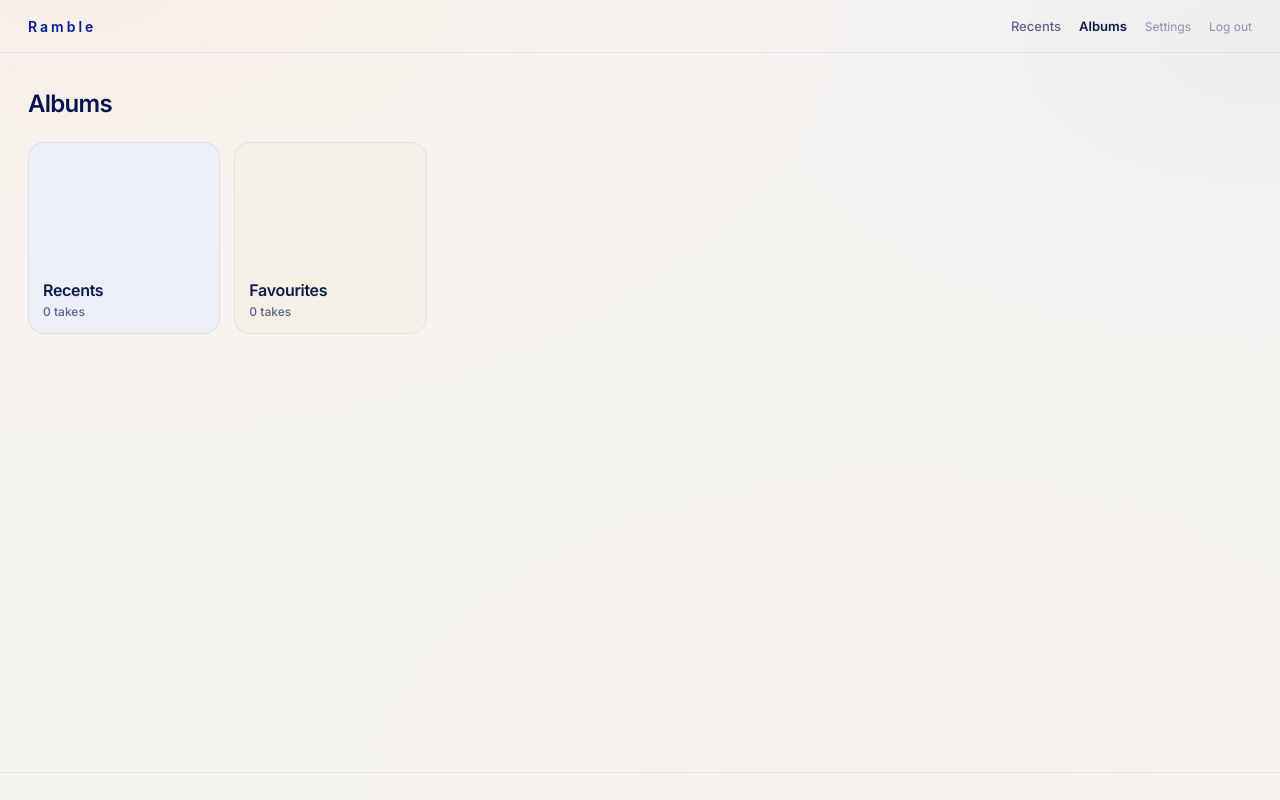
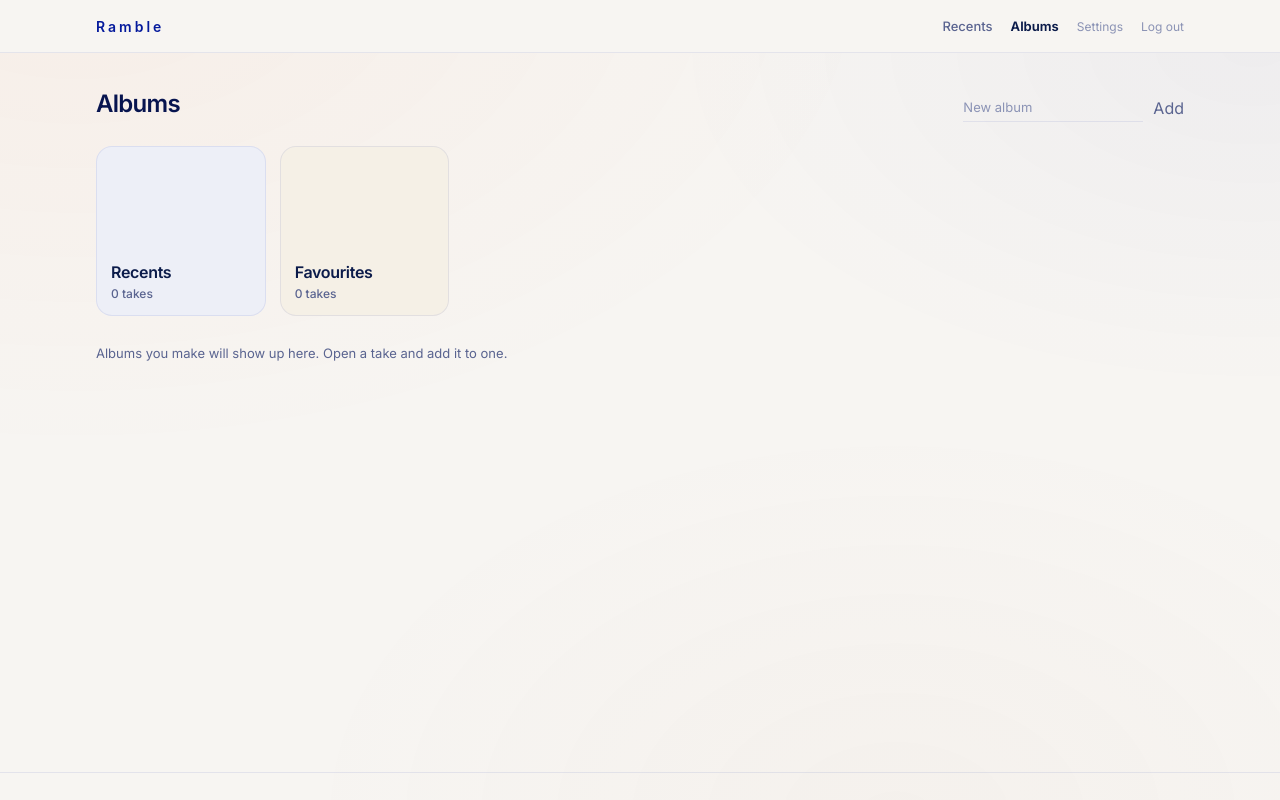
Before and after one commit to RoyKeane94/Ramble, a Django app: page /albums/ in a window 1280 px wide. Run offline with Django 5.2, Linux system fonts and the light colour scheme; the visitor is signed in with stand-in values (Sample User, id 1); data that the repository does not hold is empty; parts of the project's set-up code (start-up, migrations or seed data) failed here and were passed over.

Commit message:
Web page finalised

```diff
--- a/notes/urls.py
+++ b/notes/urls.py
@@ -8,6 +8,7 @@ urlpatterns = [
     path("", views.home, name="home"),
     path("roll/", views.note_list, name="list"),
     path("albums/", views.album_list, name="albums"),
+    path("albums/new/", views.album_create, name="album_create"),
     path("notes/<uuid:pk>/", views.note_detail, name="detail"),
     path("notes/<uuid:pk>/delete/", views.note_delete, name="delete"),
     path("notes/<uuid:pk>/star/", views.note_star, name="star"),
--- a/notes/views.py
+++ b/notes/views.py
@@ -1,4 +1,4 @@
-from collections import OrderedDict
+from collections import Counter, OrderedDict
 from datetime import timedelta
 from uuid import UUID
 
@@ -7,8 +7,12 @@ from django.db.models import Max
 from django.shortcuts import get_object_or_404, redirect, render
 from django.urls import reverse
 from django.utils import timezone
+from django.views.decorators.http import require_POST
 
 from .models import Album, Note
+
+# Month section headers only when that month has more takes than this.
+MONTH_GROUP_THRESHOLD = 8
 
 
 def home(request):
@@ -17,19 +21,38 @@ def home(request):
     return render(request, "pages/home.html")
 
 
+def group_notes_for_roll(notes):
+    """Today/Yesterday/day for thin months; month headers when a month is dense."""
+    note_list = list(notes)
+    month_counts = Counter()
+    for note in note_list:
+        local = timezone.localtime(note.created_at)
+        month_counts[(local.year, local.month)] += 1
+
+    grouped = OrderedDict()
+    for note in note_list:
+        local = timezone.localtime(note.created_at)
+        dense = month_counts[(local.year, local.month)] > MONTH_GROUP_THRESHOLD
+        note.show_row_day = dense
+        header = note.month_header if dense else note.day_header_compact
+        grouped.setdefault(header, []).append(note)
+    return grouped
+
+
 @login_required
 def note_list(request):
     album_param = request.GET.get("album", "recents")
     query = request.GET.get("q", "").strip()
     notes = Note.objects.filter(user=request.user)
     has_recents = notes.exists()
-    has_starred = notes.filter(is_starred=True).exists()
     current_album = None
     album_title = "Recents"
+    from_albums = False
 
     if album_param == "starred":
         notes = notes.filter(is_starred=True)
         album_title = "Favourites"
+        from_albums = True
     elif album_param not in ("", "recents"):
         try:
             album_id = UUID(album_param)
@@ -40,17 +63,14 @@ def note_list(request):
             if current_album:
                 notes = notes.filter(albums=current_album).distinct()
                 album_title = current_album.name
+                from_albums = True
             else:
                 album_param = "recents"
 
     if query:
-        notes = notes.filter(
-            Q_from_query(query)
-        )
+        notes = notes.filter(Q_from_query(query))
 
-    grouped = OrderedDict()
-    for note in notes:
-        grouped.setdefault(note.list_header, []).append(note)
+    grouped = group_notes_for_roll(notes)
 
     return render(
         request,
@@ -62,9 +82,9 @@ def note_list(request):
             "current_album": current_album,
             "query": query,
             "has_recents": has_recents,
-            "has_starred": has_starred,
             "has_results": notes.exists(),
             "search_open": bool(query) or request.GET.get("search") == "1",
+            "nav_section": "albums" if from_albums else "recents",
         },
     )
 
@@ -95,7 +115,7 @@ def album_list(request):
             "title": "Recents",
             "count": notes.count(),
             "updated_label": _updated_label(notes.first().created_at if notes.exists() else None),
-            "href": f"{roll}?album=recents",
+            "href": roll,
             "tone": 0,
         },
         {
@@ -120,7 +140,29 @@ def album_list(request):
             }
         )
 
-    return render(request, "notes/albums.html", {"tiles": tiles})
+    return render(
+        request,
+        "notes/albums.html",
+        {
+            "tiles": tiles,
+            "has_user_albums": bool(albums),
+            "nav_section": "albums",
+        },
+    )
+
+
+@login_required
+@require_POST
+def album_create(request):
+    name = request.POST.get("name", "").strip()
+    if name:
+        next_index = Album.objects.filter(user=request.user).aggregate(m=Max("sort_index"))["m"]
+        Album.objects.create(
+            user=request.user,
+            name=name[:200],
+            sort_index=(next_index if next_index is not None else -1) + 1,
+        )
+    return redirect("notes:albums")
 
 
 def _updated_label(when):
@@ -160,6 +202,7 @@ def note_detail(request, pk):
             "editing": editing,
             "managing_albums": managing_albums,
             "album_rows": album_rows,
+            "nav_section": "recents",
         },
     )
 
--- a/static/css/ramble.css
+++ b/static/css/ramble.css
@@ -11,6 +11,7 @@
   --pad: 28px;
   --shell: 720px;
   --roll: 680px;
+  --content: 85%;
   --radius: 20px;
   --sans: Inter, -apple-system, BlinkMacSystemFont, "Segoe UI", sans-serif;
 }
@@ -62,7 +63,7 @@ main { flex: 1; }
   z-index: 10;
   width: 100%;
   border-bottom: 1px solid var(--line);
-  background: transparent;
+  background: var(--paper);
 }
 
 .navbar-inner {
@@ -70,9 +71,11 @@ main { flex: 1; }
   align-items: center;
   justify-content: space-between;
   gap: 20px;
-  width: 100%;
+  width: var(--content);
+  max-width: none;
   height: 52px;
-  padding: 0 var(--pad);
+  margin: 0 auto;
+  padding: 0;
 }
 
 .wordmark {
@@ -110,7 +113,7 @@ main { flex: 1; }
 
 .nav-link.is-current {
   color: var(--ink);
-  font-weight: 600;
+  font-weight: 650;
 }
 
 .nav-link.nav-quiet {
@@ -244,7 +247,7 @@ main { flex: 1; }
 }
 
 .shell-albums {
-  width: calc(100% - 2 * var(--pad));
+  width: var(--content);
   max-width: none;
   margin: 0 auto;
   padding: 36px 0 72px;
@@ -281,6 +284,50 @@ main { flex: 1; }
 .album-tile.tone-1 { background: #f5f0e6; }
 .album-tile.tone-2 { background: #ebf2ed; }
 .album-tile.tone-3 { background: #f5eceb; }
+
+.album-create {
+  display: flex;
+  align-items: center;
+  gap: 10px;
+  margin: 0;
+}
+
+.album-create-input {
+  width: min(180px, 42vw);
+  padding: 6px 0;
+  border: 0;
+  border-bottom: 1px solid var(--line);
+  background: transparent;
+  color: var(--ink);
+  font-size: 13px;
+  font-family: inherit;
+  outline: none;
+}
+
+.album-create-input:focus {
+  border-bottom-color: rgba(5, 26, 156, 0.35);
+}
+
+.album-create-input::placeholder {
+  color: var(--faint);
+}
+
+.album-create-btn {
+  flex-shrink: 0;
+  padding: 0;
+  border: 0;
+  background: none;
+  cursor: pointer;
+  font: inherit;
+}
+
+.albums-empty-hint {
+  margin: 28px 0 0;
+  max-width: 36em;
+  font-size: 13px;
+  line-height: 1.5;
+  color: var(--muted);
+}
 
 .album-tile-copy {
   position: absolute;
--- a/templates/base.html
+++ b/templates/base.html
@@ -12,8 +12,8 @@
   <link rel="apple-touch-icon" href="{% static 'img/apple-touch-icon.png' %}">
   <link rel="preconnect" href="https://fonts.googleapis.com">
   <link rel="preconnect" href="https://fonts.gstatic.com" crossorigin>
-  <link href="https://fonts.googleapis.com/css2?family=Inter:wght@400;500;600;700&display=swap" rel="stylesheet">
-  <link rel="stylesheet" href="{% static 'css/ramble.css' %}?v=albums4">
+  <link href="https://fonts.googleapis.com/css2?family=Inter:wght@400;500;600;650;700&display=swap" rel="stylesheet">
+  <link rel="stylesheet" href="{% static 'css/ramble.css' %}?v=roll8">
 </head>
 <body>
   <div class="atmosphere" aria-hidden="true"></div>
@@ -23,13 +23,15 @@
         <a class="wordmark" href="{% if user.is_authenticated %}{% url 'notes:list' %}{% else %}{% url 'notes:home' %}{% endif %}">Ramble</a>
         <div class="nav-links">
           {% if user.is_authenticated %}
-            <a class="nav-link{% if request.resolver_match.url_name == 'list' %} is-current{% endif %}" href="{% url 'notes:list' %}">Recents</a>
-            <a class="nav-link{% if request.resolver_match.url_name == 'albums' %} is-current{% endif %}" href="{% url 'notes:albums' %}">Albums</a>
-            <a class="nav-link nav-quiet{% if request.resolver_match.url_name == 'settings' %} is-current{% endif %}" href="{% url 'settings' %}">Settings</a>
+            {% with section=nav_section|default:request.resolver_match.url_name %}
+            <a class="nav-link{% if section == 'recents' or section == 'list' %} is-current{% endif %}" href="{% url 'notes:list' %}">Recents</a>
+            <a class="nav-link{% if section == 'albums' %} is-current{% endif %}" href="{% url 'notes:albums' %}">Albums</a>
+            <a class="nav-link nav-quiet{% if section == 'settings' %} is-current{% endif %}" href="{% url 'settings' %}">Settings</a>
             <form method="post" action="{% url 'logout' %}" class="nav-logout-form">
               {% csrf_token %}
               <button type="submit" class="nav-link nav-quiet">Log out</button>
             </form>
+            {% endwith %}
           {% else %}
             <a class="nav-link{% if request.resolver_match.url_name == 'login' %} is-current{% endif %}" href="{% url 'login' %}">Sign in</a>
             <a class="btn btn-primary nav-cta" href="{% url 'register' %}">Get started</a>
--- a/templates/notes/albums.html
+++ b/templates/notes/albums.html
@@ -7,6 +7,20 @@
   <header class="roll-head">
     <div class="roll-head-row">
       <h1 class="roll-title">Albums</h1>
+      <form method="post" action="{% url 'notes:album_create' %}" class="album-create">
+        {% csrf_token %}
+        <input
+          type="text"
+          name="name"
+          class="album-create-input"
+          placeholder="New album"
+          maxlength="200"
+          required
+          autocomplete="off"
+          aria-label="New album name"
+        >
+        <button type="submit" class="text-link album-create-btn">Add</button>
+      </form>
     </div>
   </header>
 
@@ -21,9 +35,11 @@
           {% endif %}
         </span>
       </a>
-    {% empty %}
-      <p class="empty-copy">No albums yet.</p>
     {% endfor %}
   </div>
+
+  {% if not has_user_albums %}
+    <p class="albums-empty-hint">Albums you make will show up here. Open a take and add it to one.</p>
+  {% endif %}
 </section>
 {% endblock %}
```
Also changed, not shown: other parts of static/css/ramble.css (+54 -48 lines), notes/models.py (+17 -1 lines), templates/notes/list.html (+7 -26 lines).
